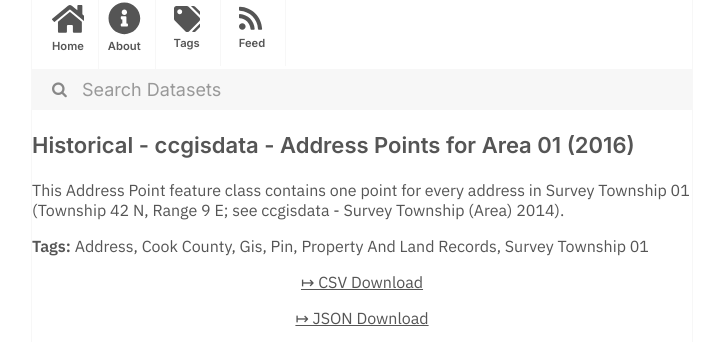
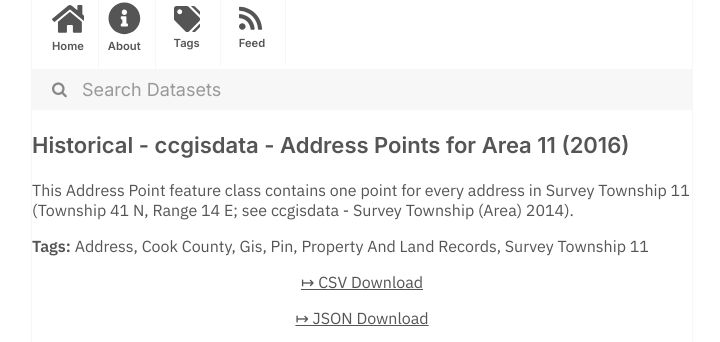
Before and after one commit to dayda-entities/cook-county-of-illinois, a Jekyll site: the page built from _posts/2020-11-10-historical-ccgisdata-address-p.md, in a window 1280 px wide. Shown: the part 216-558 px from the top of the page, without its empty margins (278-998 px from the left). Built offline with Jekyll 4.4.1, drawn with Linux system fonts in a browser that asks for light colours.

Commit message:
Publish Data

```diff
--- a/_posts/2020-11-10-historical-ccgisdata-address-p.md
+++ b/_posts/2020-11-10-historical-ccgisdata-address-p.md
@@ -1,7 +1,7 @@
 ---
-title: Historical - ccgisdata - Address Points for Area 01 (2016)
-created: '2020-11-10T16:57:45.971550'
-modified: '2020-11-10T16:57:45.971598'
+title: Historical - ccgisdata - Address Points for Area 11 (2016)
+created: '2020-11-10T16:57:50.136807'
+modified: '2020-11-10T16:57:50.136814'
 state: active
 type: dataset
 tags:
@@ -10,14 +10,14 @@ tags:
   - Gis
   - Pin
   - Property And Land Records
-  - Survey Township 01
+  - Survey Township 11
 groups:
   - Local Government
 csv_url: >-
-  https://datacatalog.cookcountyil.gov/api/views/u8xz-zwzz/rows.csv?accessType=DOWNLOAD
+  https://datacatalog.cookcountyil.gov/api/views/sa4g-cqp2/rows.csv?accessType=DOWNLOAD
 json_url: >-
-  https://datacatalog.cookcountyil.gov/api/views/u8xz-zwzz/rows.json?accessType=DOWNLOAD
+  https://datacatalog.cookcountyil.gov/api/views/sa4g-cqp2/rows.json?accessType=DOWNLOAD
 layout: post
 
 ---
-This Address Point feature class contains one point for every address in Survey Township 01 (Township 42 N, Range 9 E; see ccgisdata - Survey Township (Area) 2014).
+This Address Point feature class contains one point for every address in Survey Township 11 (Township 41 N, Range 14 E; see ccgisdata - Survey Township (Area) 2014).
```
